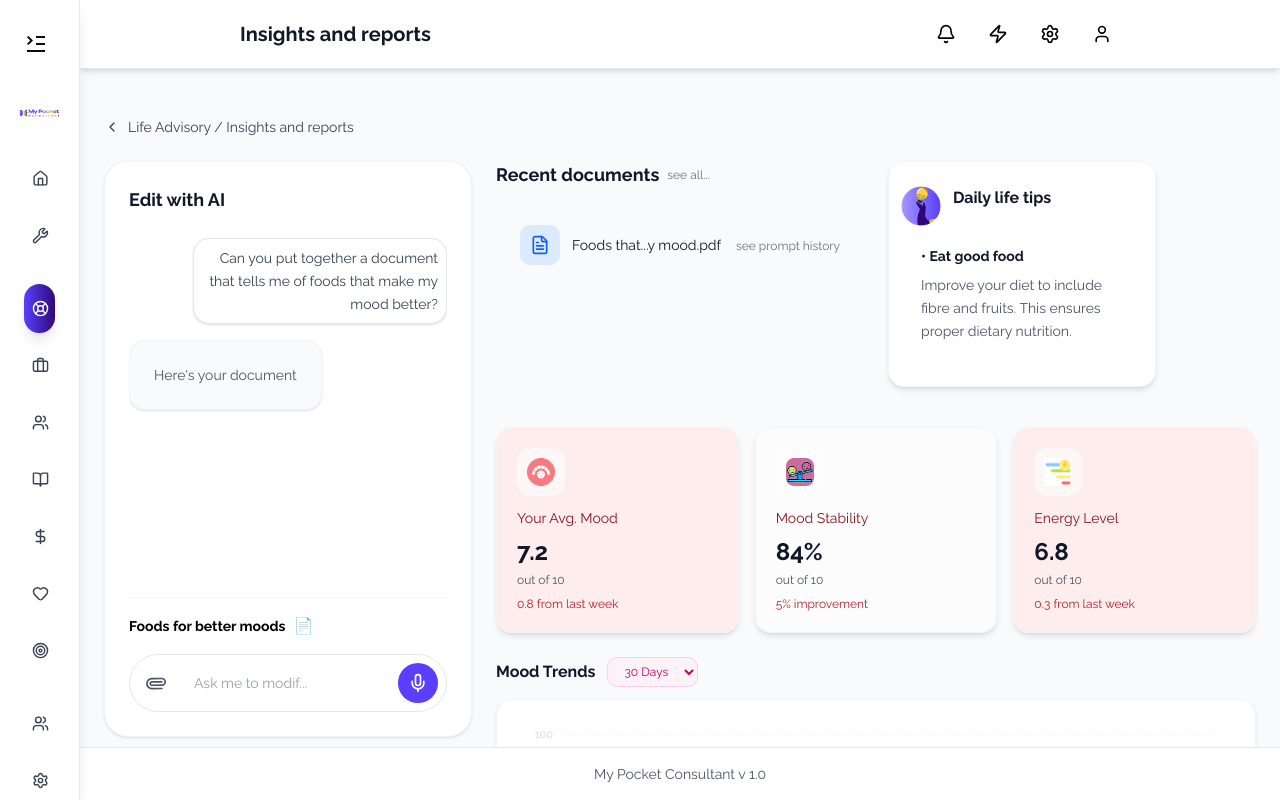
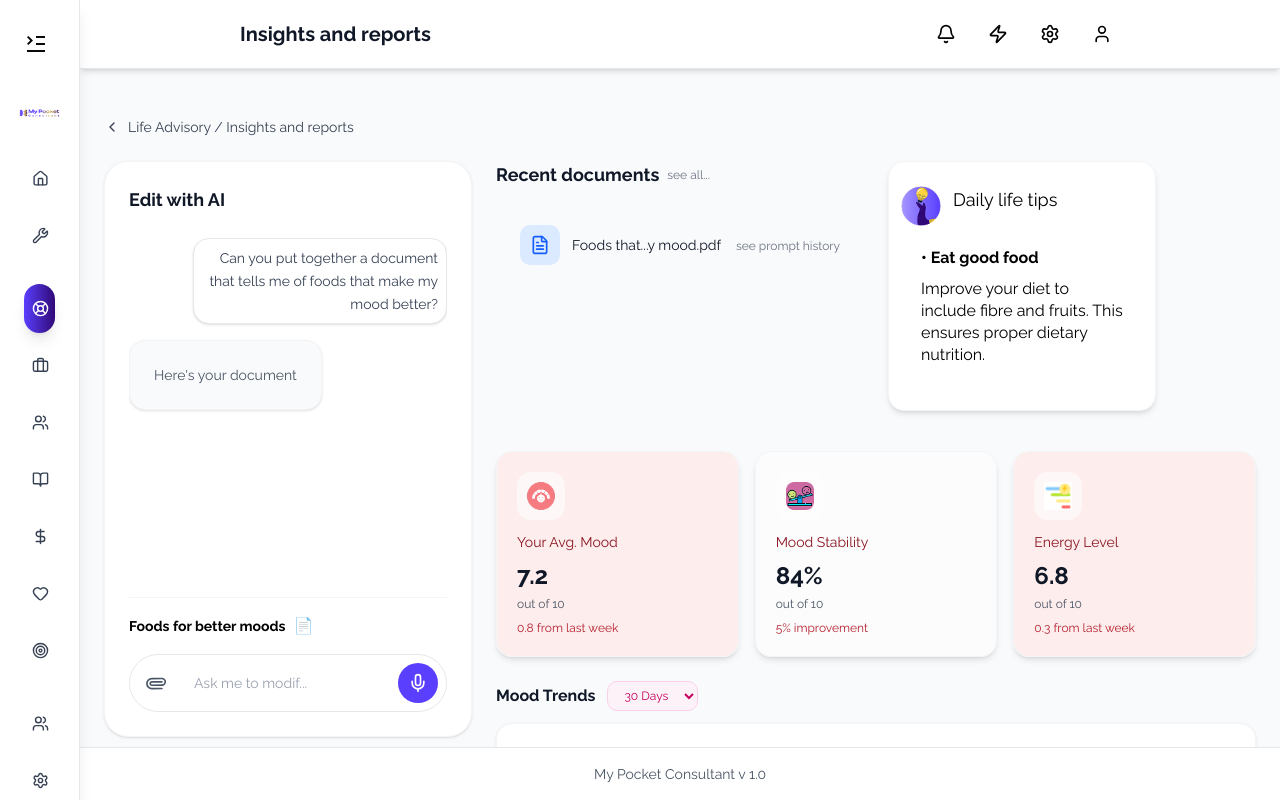
Before and after one commit to mypocketconsultant/mpc-web, a Next.js app: page /Life/insights in a window 1280 px wide. Built offline with nearby package versions, Linux system fonts and the light colour scheme.

Commit message:
Fix PlannerCalendar component props and InsightsMainContent flex layout

```diff
--- a/app/(dashboard)/Life/components/InsightsMainContent.tsx
+++ b/app/(dashboard)/Life/components/InsightsMainContent.tsx
@@ -41,9 +41,9 @@ export default function InsightsMainContent({
   return (
     <div className="col-span-2 space-y-6">
       {/* Recent Documents & Daily Tips Row */}
-      <div className="grid grid-cols-2 gap-6">
+      <div className="grid grid-cols-2 gap-6 ">
         {/* Recent Documents */}
-        <div>
+        <div className="">
           <div className="flex items-center gap-2 mb-3">
             <h2 className="text-lg font-semibold text-gray-900">
               Recent documents
@@ -82,15 +82,15 @@ export default function InsightsMainContent({
               className="rounded-full flex-shrink-0"
             />
             <div className="flex-1">
-              <h3 className="text-base font-bold text-gray-900 mb-3">
+              <h6 className="text-lg font-medium text-black mb-3">
                 Daily life tips
-              </h3>
+              </h6>
 
             </div>
           </div>
              <div className="space-y-2 text-sm p-5 text-gray-600">
-                <p className="font-semibold text-gray-900">• Eat good food</p>
-                <p className="text-sm max-w-xs leading-relaxed">
+                <h2 className="font-semibold text-base text-black">• Eat good food</h2>
+                <p className="text-base text-black max-w-xs  leading-snug">
                   Improve your diet to include fibre and fruits. This
                   ensures proper dietary nutrition.
                 </p>
--- a/app/(dashboard)/Life/planner/page.tsx
+++ b/app/(dashboard)/Life/planner/page.tsx
@@ -175,6 +175,7 @@ export default function LifePlannerPage() {
             {/* Right Column - Calendar - Full Width */}
             <div className="lg:col-span-2">
               <PlannerCalendar
+              //@ts-ignore
                 viewMode={viewMode}
                 selectedFilter={selectedFilter}
                 events={events}
```
